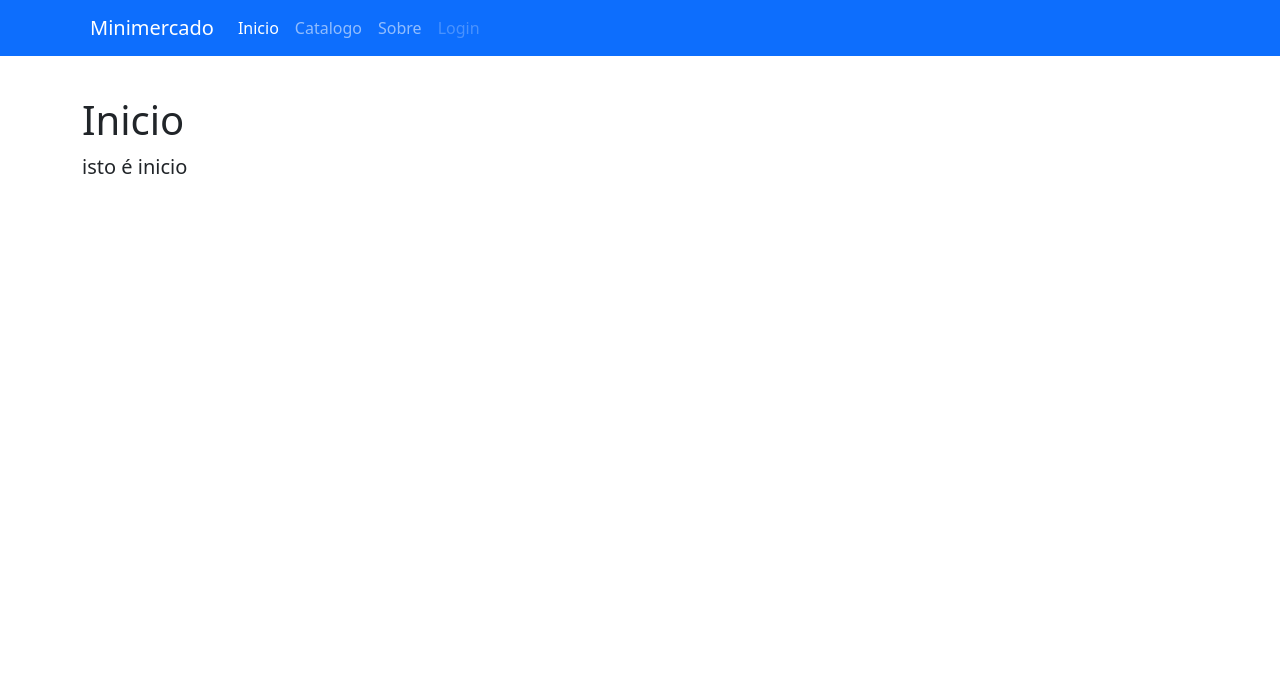
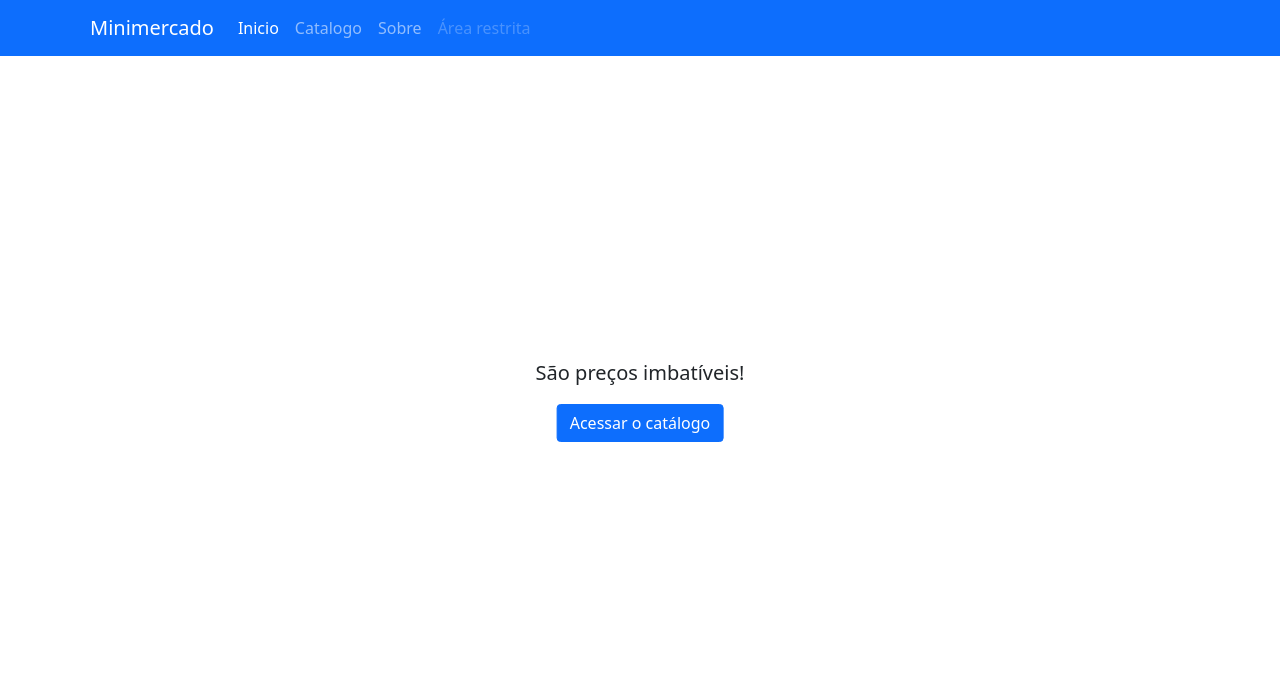
Before and after one commit to jrmsrs/minimercado, a Django app: page / in a window 1280 px wide. Shown: the top 682 px of the page. Run offline with Django 4.2, Linux system fonts and the light colour scheme; some libraries are stand-ins or nearby versions.

Commit message:
add first templates

```diff
--- a/pages/templates/pages/index.html
+++ b/pages/templates/pages/index.html
@@ -1,11 +1,14 @@
 {% extends "pages/main_layout.html" %}
 
-{% firstof "Inicio" as temp_title %}
-
-{% block title %} Inicio {% endblock title %}
+{% block headtitle %} Inicio {% endblock headtitle %}
 
 {% block content %}
-    <p class="lead">
-        isto é inicio
-    </p>
+<div class="position-absolute top-50 start-50 translate-middle">
+    <div class="h-auto d-inline-block d-flex flex-column align-items-center justify-content-center">
+        <p class="lead text-center">
+            São preços <strong>imbatíveis</strong>!<!--{{cliente}}-->
+        </p>
+        <a href="/catalogo" class="btn btn-primary">Acessar o catálogo</a>
+    </div>
+</div>
 {% endblock content %}
--- a/pages/templates/pages/main_layout.html
+++ b/pages/templates/pages/main_layout.html
@@ -13,9 +13,10 @@
         <meta name="msapplication-TileColor" content="#2b5797">
         <meta name="theme-color" content="#ffffff">
         <meta charset="UTF-8">
+
         <meta http-equiv="X-UA-Compatible" content="IE=edge">
         <meta name="viewport" content="width=device-width, initial-scale=1.0">
-        <title>::Minimercado:: -- {{ temp_title }}</title>
+        <title>::Minimercado:: - {% block headtitle %}{% endblock headtitle %}</title>
 
         <!-- Bootstrap core CSS -->
         <link href="{% static 'css/bootstrap.min.css' %}" rel="stylesheet">
@@ -26,7 +27,7 @@
 
         <!-- navbar -->
         <header>
-            <nav class="navbar navbar-expand-md navbar-dark fixed-top bg-primary">
+            <nav class="navbar navbar-expand-md navbar-dark fixed-top bg-primary ">
                 <a class="navbar-brand" href="/">
                     <div class="container">
                     <i class="fa-solid fa-store text-light" aria-hidden="true"></i>
@@ -49,7 +50,7 @@
                         <a id="navbarlia2" class="nav-link" href="/sobre">Sobre</a>
                     </li>
                     <li class="nav-item">
-                        <a id="navbarlia3" class="nav-link disabled" href="#" aria-disabled="true">Login</a>
+                        <a id="navbarlia3" class="nav-link disabled" href="#" aria-disabled="true">Área restrita</a>
                     </li>
                     </ul>
                 </div>
@@ -60,22 +61,9 @@
         <!-- conteudo -->
         <main class="flex-shrink-0">
             <div class="container">
-                <div class="mt-4">&NonBreakingSpace;</div>
-                <h1 class="mt-5">
-                    {% block title %}
-                    Conteudo
-                    {% endblock title %}
-                </h1>
-                {% block content %}
-                <p class="lead">
-                    Conteudo conteudo conteud conteudo con conte conteudo cont c conteudo
-                    conte, conteud conteudo con conte conteudo - cont c cont: c, conteudo.
-                </p>
-                <p class="lead">
-                    Con, c cont c. Cont conteudo conte con conteudo conteud, conte conteudo c
-                    cont conteudo conte con conteudo conteud conteudo conteudo!
-                </p>
-                {% endblock content %}
+                <div class="mt-2">&NonBreakingSpace;</div>
+                <h1 class="mt-5">{% block blocktitle %}{% endblock blocktitle %}</h1>
+                {% block content %}{% endblock content %}
             </div>
         </main>
 
@@ -91,9 +79,7 @@
         <script src="{% static 'js/jquery-3.6.0.min.js' %}"></script>
         <script>
             // Script pra setar a classe do link ativo na navbar para "active" (classe Bootstrap)
-            $(document).ready(function(){
-                const listItems = $("#navbarCollapse li")
-                const url = $(location).attr('pathname');
+            const listItems = $("#navbarCollapse li"), url = $(location).attr('pathname');
             const pathName = url.substring(url.indexOf('/')+1)
             listItems.each(function(i){ //contador i = 0
                 let navItem = $("#navbarlia" + i++)
@@ -104,7 +90,6 @@
                 // Quando o pathName for igual ao que há dentro do elemento <a> (em lowercase) especifico
                 if (navItemName==pathName) navItem.addClass("active")
             })
-            })
         </script>
     </body>
 </html>
--- a/pages/views.py
+++ b/pages/views.py
@@ -1,10 +1,13 @@
 from django.views.generic import TemplateView
+from django.views.generic import ListView
+from .models import *
 
 # Create your views here.
 class IndexView(TemplateView):
     template_name = "pages/index.html"
 
-class CatalogoView(TemplateView):
+class CatalogoView(ListView):
+    model = Product
     template_name = "pages/catalogo.html"
 
 class SobreView(TemplateView):
```
Also changed, not shown: Minimercado/settings.py (+5 -5 lines), pages/templates/pages/catalogo.html (+25 -3 lines), pages/templates/pages/sobre.html (+3 -4 lines), static/img/products/default.png (added). Lines whose indentation alone changed are shown as unchanged.
